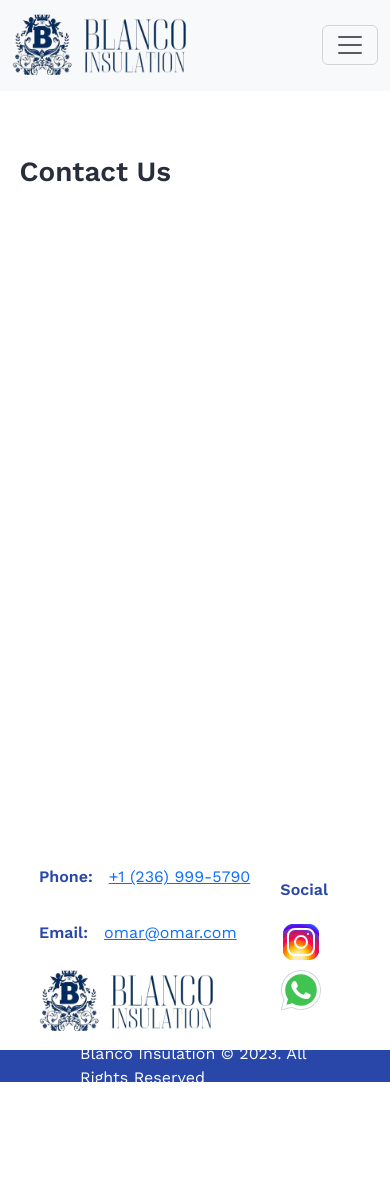
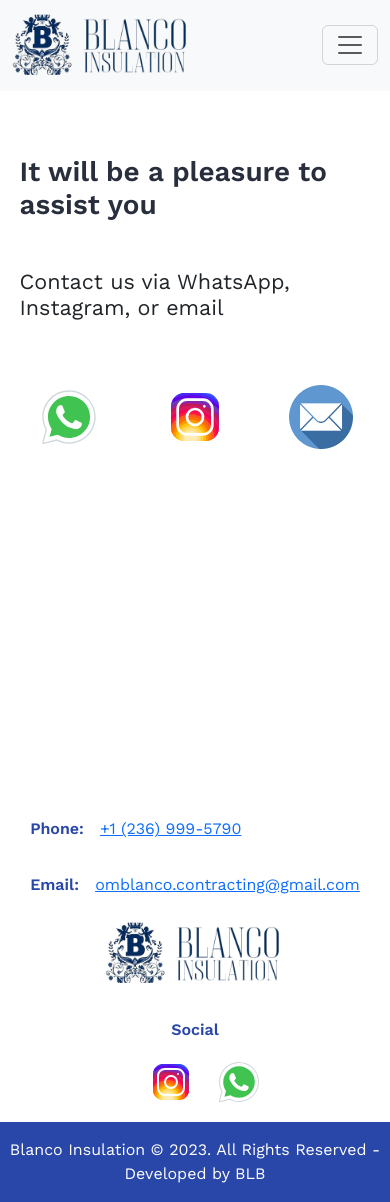
Before and after one commit to blbecheli/Omar-Insulation-React, a React (Vite) app: page /contact in a window 390 px wide. Before the commit the page ends 1090 px from the top, so only its background shows below. Built offline with nearby package versions, Linux system fonts and the light colour scheme.

Commit message:
fixed imgs, text and css

```diff
--- a/src/components/Footer.jsx
+++ b/src/components/Footer.jsx
@@ -16,7 +16,7 @@ const Footer = () => {
           </p>
           <p>Email:
             <span>
-              <a href="mailto:omblanco80@gmail.com">omar@omar.com</a>
+              <a href="mailto:omblanco.contracting@gmail.com">omblanco.contracting@gmail.com</a>
             </span>
           </p>
           <img src="./img/logo3.png" alt="logo" className={style.footer__logo} />
@@ -24,13 +24,13 @@ const Footer = () => {
         <div className={style.footer__social}>
           <p>Social</p>
           <div>
-            <a href="https://www.instagram.com/blancoinsulation/" target="_blank" rel="noreferrer"><img src="./img/instagram.svg" alt="instagram" /></a>
+            <a href={screen.width >= 1024 ? "https://web.whatsapp.com/send?phone=12369995790" : "https://api.whatsapp.com/send?phone=12369995790"} target="_blank" rel="noreferrer"><img src="./img/instagram.svg" alt="instagram" /></a>
             <a href="https://web.whatsapp.com/send?phone=+12369995790" target="_blank" rel="noreferrer"><img src="./img/whatsapp.svg" alt="whatsapp" /></a>
           </div>
         </div>
       </div>
       <div className={style.company}>
-        <p> Blanco Insulation © 2023. All Rights Reserved </p>
+        <p> Blanco Insulation © 2023. All Rights Reserved - Developed by BLB </p>
       </div>
     </footer>
   )
--- a/src/components/Footer.module.css
+++ b/src/components/Footer.module.css
@@ -63,3 +63,31 @@ margin-left: 20px;
     margin: 0 5rem;
 
 }
+
+@media screen and (max-width: 940px) {
+    .footer {
+        display: flex;
+        flex-direction: column;
+        align-items: center;
+        margin-top: 1rem;
+    }
+
+    .footer__logo{
+        display: flex;
+        margin: 0 auto;
+        margin-bottom: 2rem;
+    }
+
+    .footer__social div{
+        display: flex;
+    }
+
+    .company{
+        height: fit-content;
+    }
+
+    .company p{
+        text-align: center;
+        margin: 1rem auto;
+    }
+}
--- a/src/pages/About/About.jsx
+++ b/src/pages/About/About.jsx
@@ -4,7 +4,7 @@ const About = () => {
   return (
     <div className={styles.container}>
       <h1>About Us</h1>
-      <p>High-Performance Thermal Insulation is a company that specializes in the installation of insulation in residential and commercial buildings. We are a company that is committed to providing our customers with the best products and services in the industry. We offer a wide range of insulation products, including fiberglass, cellulose, spray foam, and more. Our team of experts will work with you to find the perfect solution for your needs. We have been in business since 2005 and have installed over 1 million square feet of insulation.</p>
+      <p>High-Performance Thermal Insulation is a company that specializes in the installation of insulation in residential and commercial buildings. We are a company that is committed to providing our customers with the best products and services in the industry. We offer a wide range of insulation products, including fiberglass, cellulose, and more. Our team of experts will work with you to find the perfect solution for your needs. We have been in business since 2015 and have installed over 1 million square feet of insulation.</p>
     </div>
   )
 }
--- a/src/pages/About/About.module.css
+++ b/src/pages/About/About.module.css
@@ -10,3 +10,10 @@
     color: #292E3D;
     font-weight: 600;
 }
+
+@media screen and (max-width: 768px){
+    .container{
+        height: fit-content;
+        margin: 1rem auto;
+    }
+}
--- a/src/pages/Contact/Contact.jsx
+++ b/src/pages/Contact/Contact.jsx
@@ -3,8 +3,22 @@ import styles from './Contact.module.css'
 const Contact = () => {
   return (
     <div className={styles.container}>
-      <h1>Contact Us</h1>
+      <h1>It will be a pleasure to assist you</h1>
+      <h4>Contact us via WhatsApp, Instagram, or email</h4>
+      <div className={styles.contact}>
+
+        <a href={screen.width >= 1024 ? "https://web.whatsapp.com/send?phone=12369995790" : "https://api.whatsapp.com/send?phone=12369995790"} target="_blank" rel="noreferrer">
+          <img src="./img/whatsapp.svg" alt="whatsapp" />
+        </a>
+        <a href="https://www.instagram.com/blancoinsulation" target="_blank" rel="noreferrer">
+          <img src="./img/instagram.svg" alt="instagram" />
+        </a>
+        <a href="mailto:omblanco.contracting@gmail.com">
+          <img src="/img/email.png" alt="" />
+        </a>
+      </div>
     </div>
   )
 }
+
 export default Contact
--- a/src/pages/Contact/Contact.module.css
+++ b/src/pages/Contact/Contact.module.css
@@ -1,10 +1,42 @@
-.container{
+.container {
     width: 90vw;
     height: 70vh;
     margin: 4rem auto;
 }
-.container h1{
+
+.container h1 {
     margin-bottom: 3rem;
     color: #292E3D;
     font-weight: 600;
 }
+
+.contact {
+    width: 50%;
+    margin: 4rem auto 0 auto;
+    display: flex;
+    justify-content: space-between;
+    align-items: center;
+}
+
+.contact img {
+    width: 96px;
+    height: 96px;
+    transition: width 0.3s, height 0.3s; /* Adicionando uma transição suave */
+}
+
+.contact a img:hover {
+    width: 138px;
+    height: 138px;
+    cursor: pointer;
+}
+
+@media screen and (max-width: 940px) {
+    .contact {
+        width: 90%;
+    }
+
+    .contact img {
+        width: 64px;
+        height: 64px;
+    }
+}
--- a/src/pages/Home/Home.module.css
+++ b/src/pages/Home/Home.module.css
@@ -89,3 +89,11 @@
     color: #3D445C;
 
 }
+
+@media screen and (max-width: 940px) {
+    .reputation__chart div {
+        gap: 5px;
+        padding: 5px;
+    }
+
+}
```
Also changed, not shown: public/img/email.png (added), public/img/email.svg (added).
